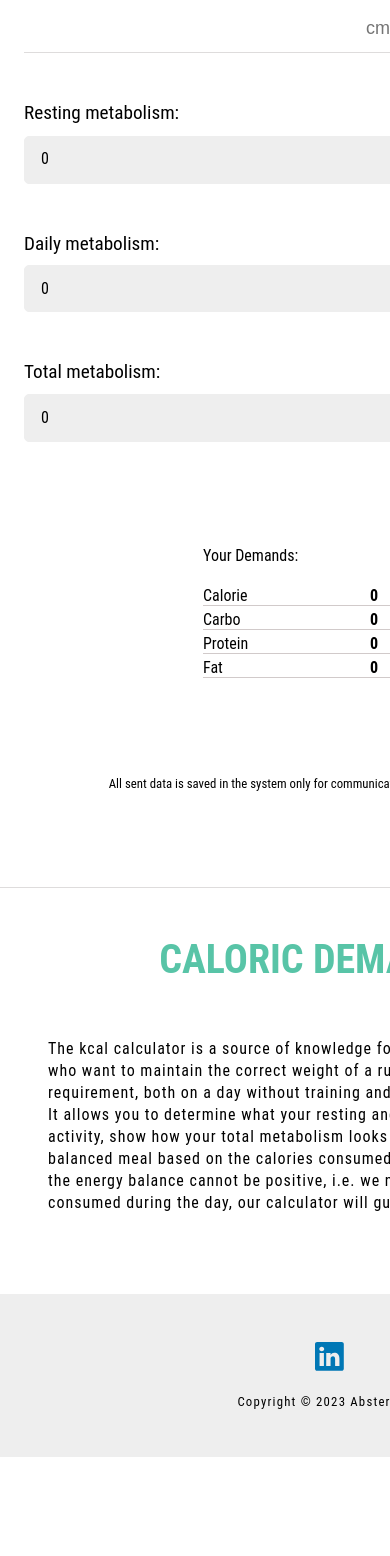
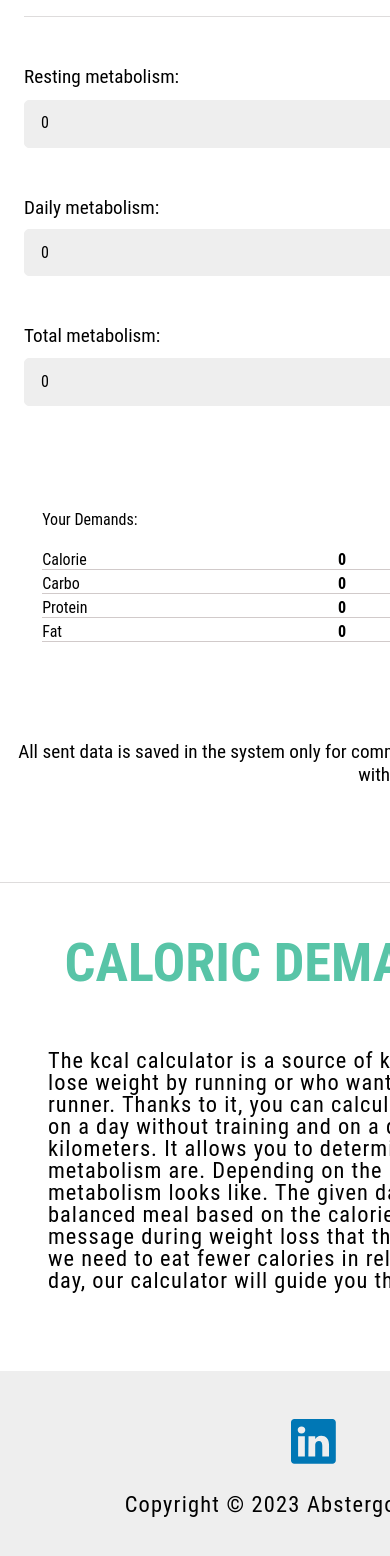
Before and after one commit to CalvinLanger/Caloric-Demand-Calculator, a React (Create React App) app: page / in a window 390 px wide. Shown: the part 364-1920 px from the top of the page. Before the commit the page ends 1821 px from the top, so only its background shows below. Built offline with nearby package versions, Linux system fonts and the light colour scheme.

Commit message:
clear input field by change metric & resize fonts on mobile devices

```diff
--- a/src/App.css
+++ b/src/App.css
@@ -35,6 +35,7 @@ input[type=number] {
 
 html {
   scroll-behavior: smooth;
+  /* float: none; */
 }
 
 body {
@@ -286,8 +287,17 @@ input {
     padding: 0.5rem 0 5rem;
   }
 
+  .table-container {
+    padding: 0 2rem;
+    justify-content: center;
+  }
+
   .macro-col-1 {
     display: none;
+  }
+
+  .macro-col-2 {
+    grid-template-columns: 1fr;
   }
 
 }
@@ -297,12 +307,29 @@ input {
     width: 100svh;
   }
 
+  .subpage-title {
+    font-size: 50px;
+  }
+
   .subtitle p {
     display: none;
   }
 
+  .table-section {
+    width: 90dvh;
+  }
+
   .data-info {
     padding: 1rem;
+    font-size: 1.2rem;
+  }
+
+  .section-info h1 {
+    font-size: 3.4rem;
+  }
+
+  .section-info p {
+    font-size: 1.4rem;
   }
 
   .footer {
@@ -314,5 +341,10 @@ input {
   .footer-logos {
     justify-content: center;
     gap: 4rem;
+    font-size: 2.8rem;
+  }
+
+  .copyright {
+    font-size: 1.4rem
   }
 }
--- a/src/App.js
+++ b/src/App.js
@@ -64,6 +64,9 @@ function App() {
 
   function changeMetric() {
     setMetric(!metric);
+    setWeight('');
+    setHeight('');
+    setDailySteps('');
   }
 
   const handlePreferenceKcalChange = (preferenceKcal) => {
```
